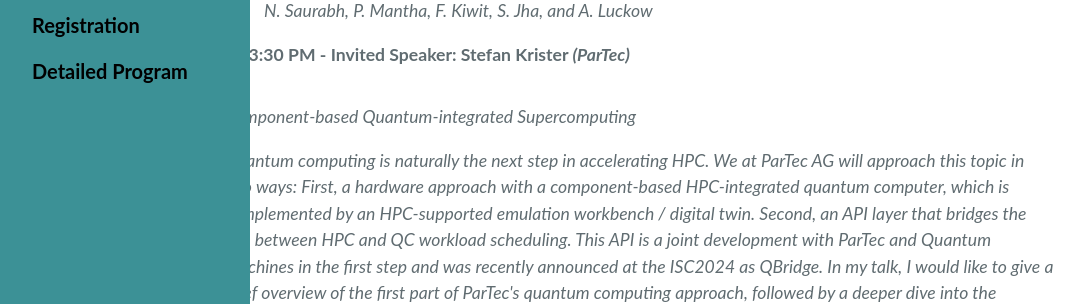
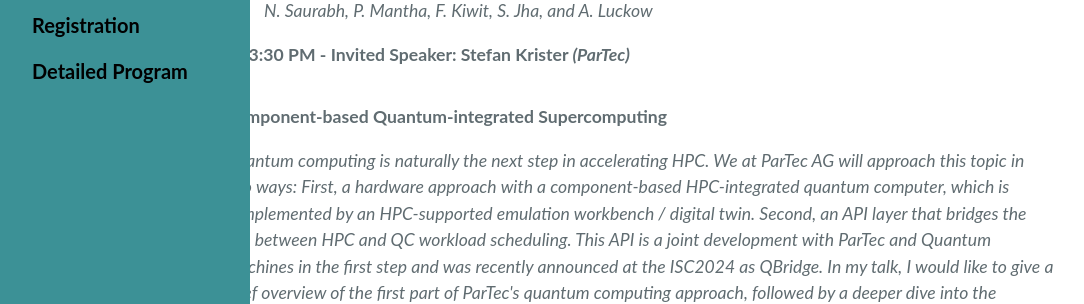
Before and after one commit to HPQCI/HPQCI.github.io, a Jekyll site: the page built from program.md, in a window 1280 px wide and 900 px high, scrolled down 962 px. Shown: the part 150-454 px from the top of the window, without its empty margins (0-1084 px from the left). Built offline with Jekyll 4.4.1, drawn with Linux system fonts in a browser that asks for light colours.

Commit message:
Fixed Stefan title

```diff
--- a/program.md
+++ b/program.md
@@ -38,7 +38,7 @@ title: Workshop Program
 		  <b>3:30 PM - Invited Speaker: Stefan Krister <i>(ParTec)</i></b>
 		</p>
 		<p>
-		  <i>Component-based Quantum-integrated Supercomputing</i>
+		  <b>Component-based Quantum-integrated Supercomputing</b>
 		</p>
 	  <p><i>Quantum computing is naturally the next step in accelerating HPC. We at ParTec AG will approach this topic in two ways: First, a hardware approach with a component-based HPC-integrated quantum computer, which is complemented by an HPC-supported emulation workbench / digital twin. Second, an API layer that bridges the gap between HPC and QC workload scheduling. This API is a joint development with ParTec and Quantum Machines in the first step and was recently announced at the ISC2024 as QBridge. In my talk, I would like to give a brief overview of the first part of ParTec's quantum computing approach, followed by a deeper dive into the QBridge API.</i></p>
 	</li>
```
